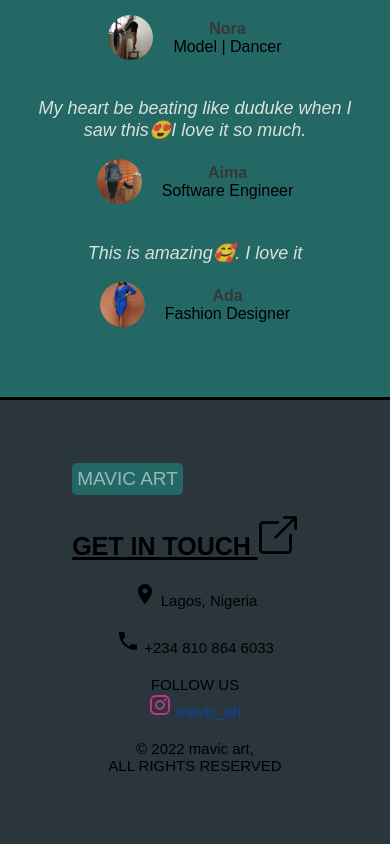
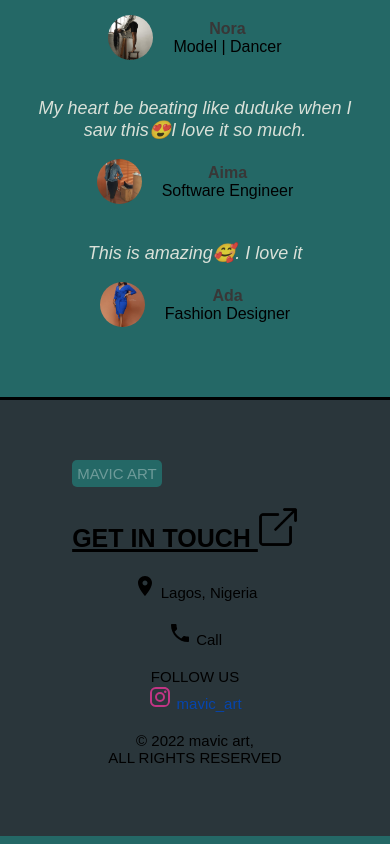
Before and after one commit to mavic01/mavicart, a Next.js app: page / in a window 390 px wide. Shown: the part 1073-1917 px from the top of the page. Built offline with nearby package versions, Linux system fonts and the light colour scheme.

Commit message:
the commit

```diff
--- a/components/Footer.jsx
+++ b/components/Footer.jsx
@@ -14,7 +14,7 @@ const Footer = () => {
                 <h1 className={styles.title}>Mavic art</h1>
                 <h1 className={styles.linkTitle}>
                     <Link href="/contact" passHref>
-                        <span className={styles.linkText}>GET IN TOUCH <Image alt="" src="/img/link.png" width="40px" height="40px"/></span>
+                        <span className={styles.linkText}>GET IN TOUCH <Image className={styles.goat} alt="" src="/img/link.png" width="40px" height="40px"/></span>
                         {/* <span className={styles.linkText}>GET IN TOUCH <Image alt="" src={process.env.NEXT_PUBLIC_URL + "/img/link.png"} width="40px" height="40px"/></span> */}
 
                     </Link>
@@ -25,7 +25,7 @@ const Footer = () => {
                     <LocationOn /> Lagos, Nigeria
                 </div>
                 <div className={styles.cardItemz}>
-                    <Phone /> <a href="tel:+234 810 864 6033">+234 810 864 6033</a>
+                    <Phone /> <a href="tel:+234 810 864 6033">Call</a>
                 </div>
             </div>
             <div className={styles.cardS}>
--- a/styles/Footer.module.css
+++ b/styles/Footer.module.css
@@ -13,7 +13,7 @@
     /* color: white;
     background-color: #4FBDBA; */
     background-color: #246866;
-    color: rgba(255, 255, 255, 0.534);
+    color: rgba(255, 255, 255, 0.336);
     text-transform: uppercase;
     padding: 5px;
     text-align: center;
@@ -58,7 +58,9 @@
     }
     .title{
         background-color: #246866;
-        font-size: 19px;
-        color: rgba(255, 255, 255, 0.534);
+        font-size: 15px;
+    }
+    .goat{
+        display: none;
     }
 }
```
